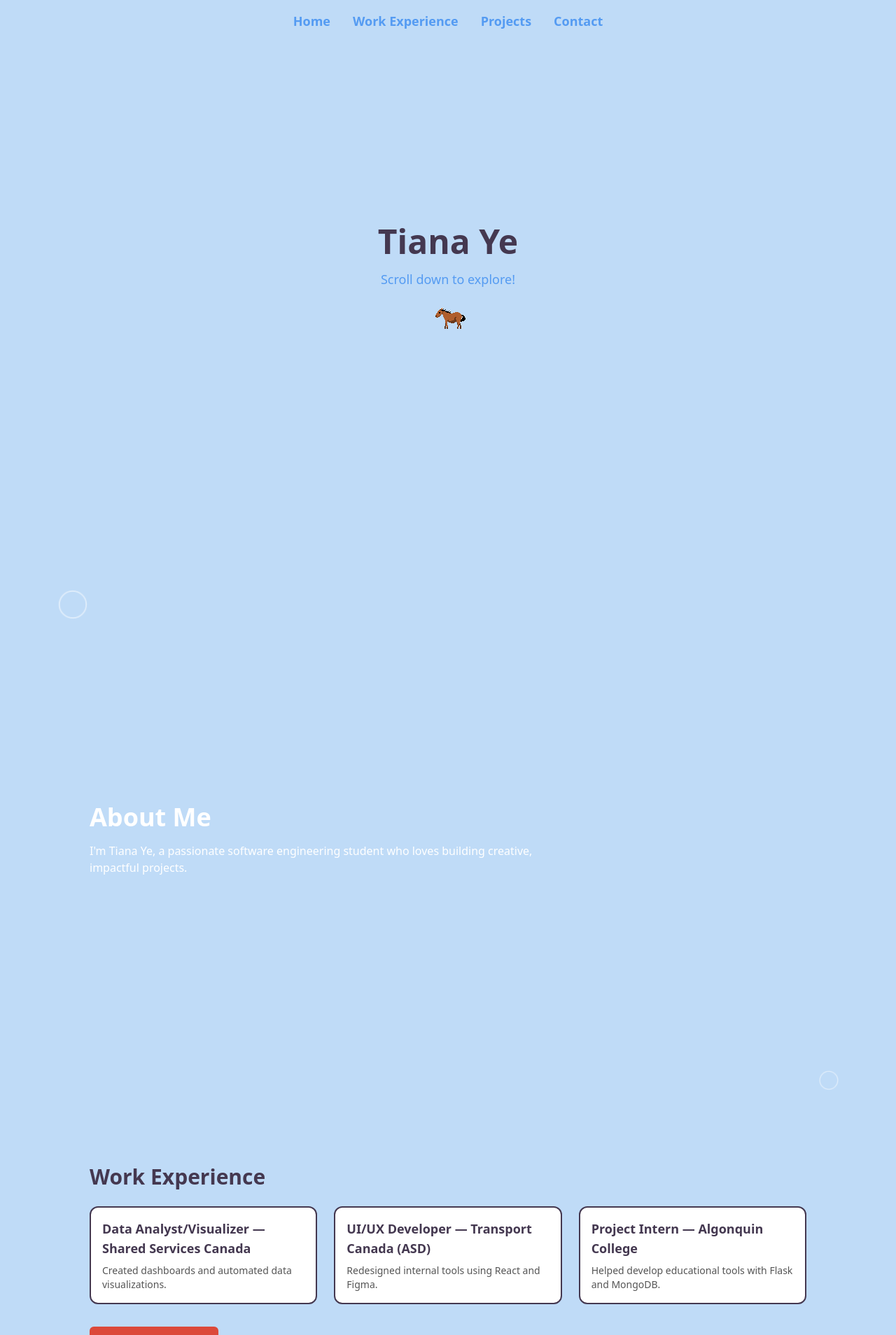
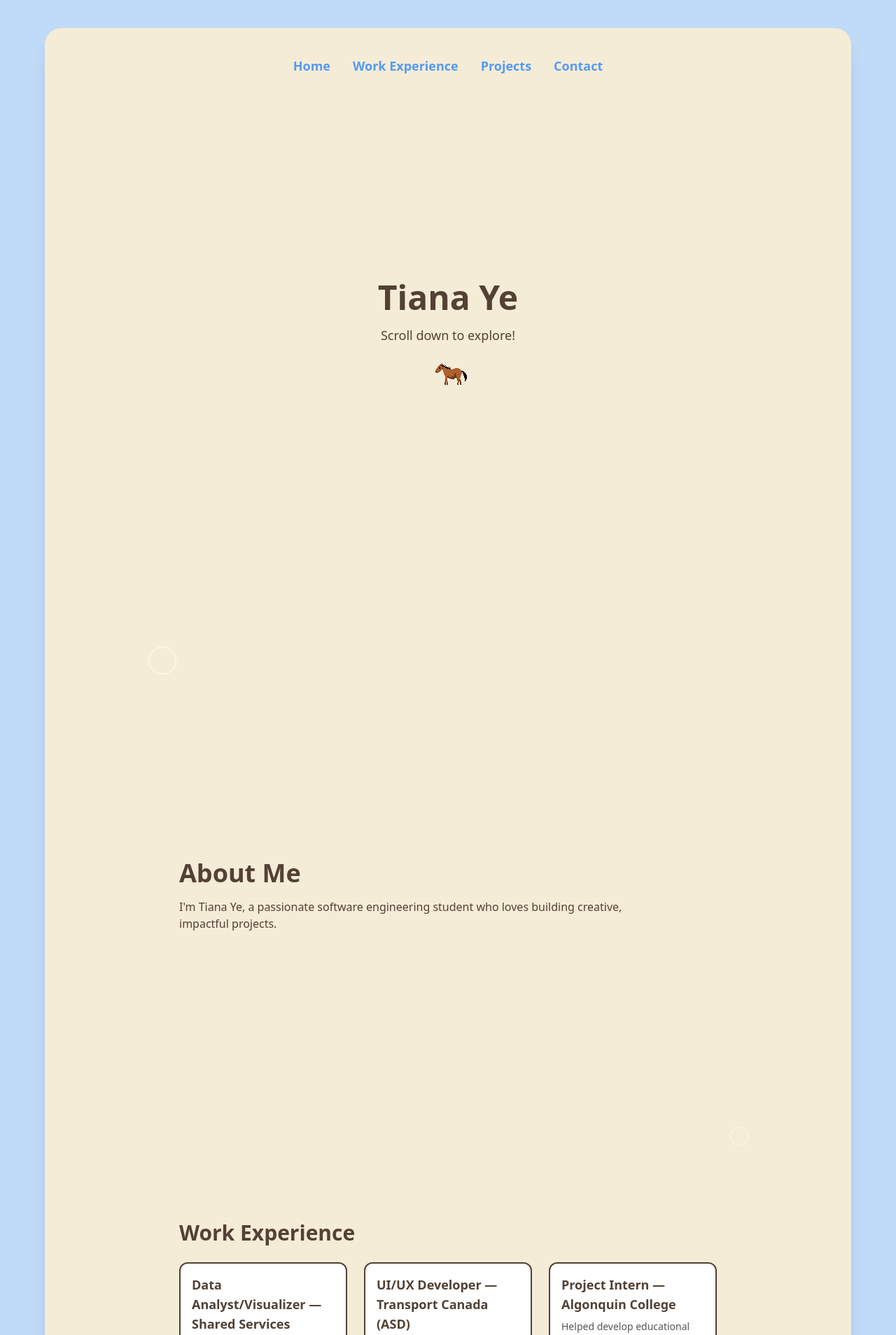
Before and after one commit to yetiana/my-portfolio, a Next.js app: page / in a window 1280 px wide. Shown: the top 1908 px of the page at 70% size. Built offline with nearby package versions, Linux system fonts and the light colour scheme.

Commit message:
layout change

```diff
--- a/src/app/layout.tsx
+++ b/src/app/layout.tsx
@@ -12,12 +12,16 @@ export default function RootLayout({
 }) {
   return (
     <html lang="en">
-      <body className="bg-gradient-to-br from-blue-50 to-blue-600 text-gray-800 min-h-screen scroll-smooth">
+      <body className="bg-[#bfdbf7] min-h-screen scroll-smooth">
         <Navbar />
-        <main>{children}</main>
-        <footer className="text-center text-sm text-gray-500 py-6 bg-[#bfdbf7]">
-          © {new Date().getFullYear()} Tiana Ye. All rights reserved.
-        </footer>
+        <div className="w-full min-h-screen flex justify-center items-start py-10 px-4 lg:px-8">
+          <div className="w-full max-w-6xl rounded-3xl bg-[#f5ecd7] shadow-xl px-8 lg:px-16 py-10">
+            <main>{children}</main>
+            <footer className="text-center text-sm text-gray-500 py-6 bg-transparent">
+              © {new Date().getFullYear()} Tiana Ye. All rights reserved.
+            </footer>
+          </div>
+        </div>
       </body>
     </html>
   );
--- a/src/app/page.tsx
+++ b/src/app/page.tsx
@@ -8,16 +8,16 @@ export default function HomePage() {
   return (
     <>
       {/* Home Section */}
-      <section id="home" className="min-h-screen flex flex-col justify-center items-center bg-[#bfdbf7] text-center">
+      <section id="home" className="min-h-screen flex flex-col justify-center items-center bg-[#f5ecd7] text-center">
         <motion.h1
           initial={{ opacity: 0, scale: 0.9 }}
           animate={{ opacity: 1, scale: 1 }}
           transition={{ duration: 0.8 }}
-          className="text-5xl font-bold text-[#443850] mb-4"
+          className="text-5xl font-bold text-[#524134] mb-4"
         >
           Tiana Ye
         </motion.h1>
-        <p className="text-lg text-[#549BF2]">Scroll down to explore!</p>
+        <p className="text-lg text-[#524134]">Scroll down to explore!</p>
 
 
         {/*horse animation */}
@@ -47,7 +47,7 @@ export default function HomePage() {
 
 
       {/* About Section */}
-      <section id="about" className="min-h-screen relative flex flex-col justify-center items-start bg-[#bfdbf7] text-left px-8 lg:px-32 text-white overflow-hidden">
+      <section id="about" className="min-h-screen relative flex flex-col justify-center items-start bg-[#f5ecd7] text-left px-8 lg:px-32 text-[#524134] overflow-hidden">
         <motion.h2
           initial={{ opacity: 0, y: 50 }}
           whileInView={{ opacity: 1, y: 0 }}
--- a/src/app/projects/page.tsx
+++ b/src/app/projects/page.tsx
@@ -7,7 +7,7 @@ export default function ProjectsPage() {
   const projects = getAllProjects();
 
   return (
-    <main className="min-h-screen bg-[#bfdbf7] text-gray-800 px-6 py-16">
+    <main className="min-h-screen bg-[#f5ecd7] text-gray-800 px-6 py-16">
       <h1 className="text-4xl font-bold text-[#443850] mb-8">Projects</h1>
 
       <p className="text-[#555] mb-12 max-w-2xl">
--- a/src/app/work/page.tsx
+++ b/src/app/work/page.tsx
@@ -36,7 +36,7 @@ export default function WorkPage() {
   };
 
   return (
-    <main className="min-h-screen bg-[#bfdbf7] text-gray-800 px-6 py-16 scroll-smooth">
+    <main className="min-h-screen bg-[#f5ecd7] text-gray-800 px-6 py-16 scroll-smooth">
       <motion.h1
         initial={{ opacity: 0, y: 30 }}
         animate={{ opacity: 1, y: 0 }}
--- a/src/components/Contact.tsx
+++ b/src/components/Contact.tsx
@@ -7,7 +7,7 @@ export default function Contact() {
   return (
     <section
       id="contact"
-      className="min-h-screen flex flex-col justify-center items-start bg-[#bfdbf7] text-left px-8 lg:px-32 text-white"
+      className="min-h-screen flex flex-col justify-center items-start bg-[#f5ecd7] text-left px-8 lg:px-32 text-[#524134]"
     >
       <motion.h2
         initial={{ rotate: -5 }}
--- a/src/components/Navbar.tsx
+++ b/src/components/Navbar.tsx
@@ -3,17 +3,17 @@ import '../styles/globals.css';
 
 export default function Navbar() {
   return (
-    <nav className="fixed top-4 left-1/2 transform -translate-x-1/2 flex gap-8 bg-transparent z-50">
-      <Link href="/" className="text-[#549BF2] text-lg font-semibold hover:scale-110 hover:text-[#a31621] transition-transform duration-300">
+    <nav className="fixed top-20 left-1/2 transform -translate-x-1/2 flex gap-8 bg-transparent z-50">
+      <Link href="/" className="text-[#549BF2] text-lg font-semibold hover:scale-110 hover:text-[#994D00] transition-transform duration-300">
         Home
       </Link>
-      <Link href="work" className="text-[#549BF2] text-lg font-semibold hover:scale-110 hover:text-[#a31621] transition-transform duration-300">
+      <Link href="work" className="text-[#549BF2] text-lg font-semibold hover:scale-110 hover:text-[#994D00] transition-transform duration-300">
         Work Experience
       </Link>
-      <Link href="/projects" className="text-[#549BF2] text-lg font-semibold hover:scale-110 hover:text-[#a31621] transition-transform duration-300">
+      <Link href="/projects" className="text-[#549BF2] text-lg font-semibold hover:scale-110 hover:text-[#994D00] transition-transform duration-300">
         Projects
       </Link>
-      <Link href="#contact" className="text-[#549BF2] text-lg font-semibold hover:scale-110 hover:text-[#a31621] transition-transform duration-300">
+      <Link href="#contact" className="text-[#549BF2] text-lg font-semibold hover:scale-110 hover:text-[#994D00] transition-transform duration-300">
         Contact
       </Link>
     </nav>
--- a/src/components/WorkPreview.tsx
+++ b/src/components/WorkPreview.tsx
@@ -19,12 +19,12 @@ const jobs = [
 
 export default function WorkPreview() {
   return (
-    <section id="work" className="py-16 bg-[#bfdbf7] px-6 lg:px-32">
+    <section id="work" className="py-16 bg-[#f5ecd7] px-6 lg:px-32">
       <motion.h2
         initial={{ opacity: 0, y: 20 }}
         whileInView={{ opacity: 1, y: 0 }}
         transition={{ duration: 0.6 }}
-        className="text-3xl font-bold text-[#443850] mb-6"
+        className="text-3xl font-bold text-[#524134] mb-6"
       >
         Work Experience
       </motion.h2>
@@ -35,9 +35,9 @@ export default function WorkPreview() {
             key={index}
             whileHover={{ y: -6, scale: 1.02 }}
             transition={{ type: 'spring', stiffness: 200 }}
-            className="bg-white border-2 border-[#443850] p-4 rounded-xl hover:shadow-lg"
+            className="bg-white border-2 border-[#524134] p-4 rounded-xl hover:shadow-lg"
           >
-            <h3 className="text-lg font-semibold text-[#443850]">{job.title}</h3>
+            <h3 className="text-lg font-semibold text-[#524134]">{job.title}</h3>
             <p className="text-sm text-[#555] mt-2">{job.desc}</p>
           </motion.div>
         ))}
```
